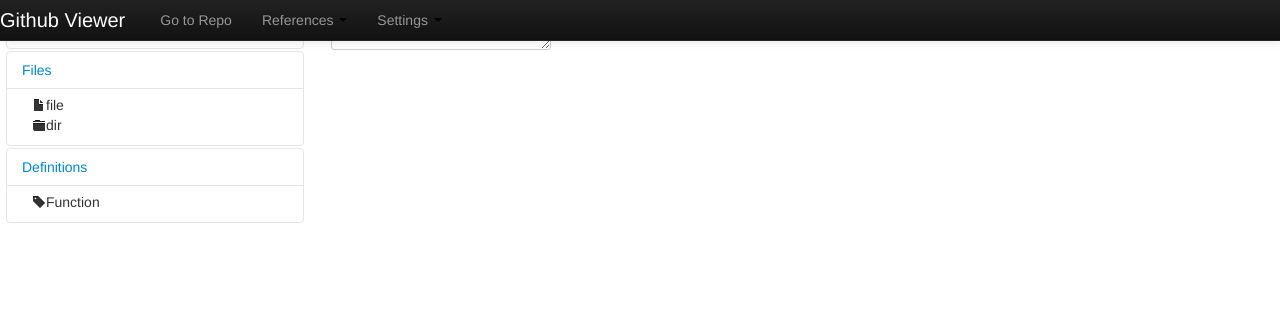
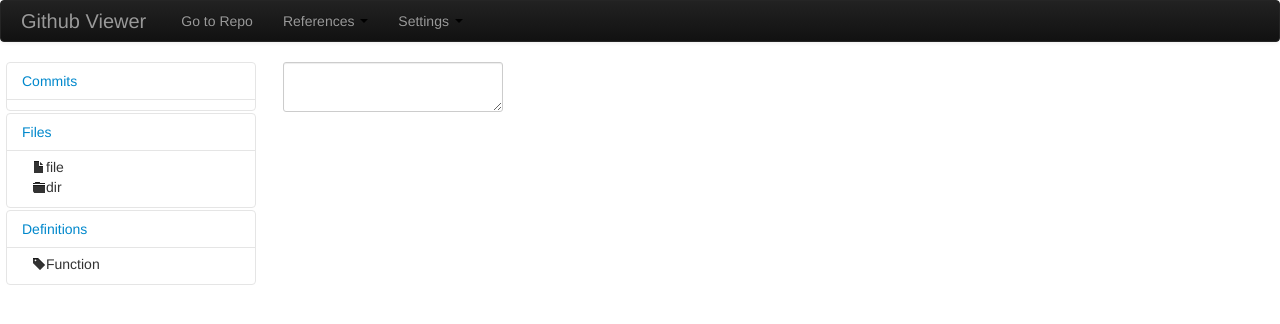
Before and after one commit to sonald/github-viewer, a website with bundled scripts: page index.html in a window 1280 px wide. Built offline with nearby package versions, Linux system fonts and the light colour scheme; files whose address does not match are found by name.

Commit message:
fix css issues and only update tags file js now

```diff
--- a/app.css
+++ b/app.css
@@ -17,23 +17,32 @@ html, body {
     height: 100%;
 }
 
+.row-fluid .sidebar {
+    height: 100%;
+    overflow: auto;
+}
+
 .row-fluid .accordion {
     margin-bottom: 0; /* override bs */
+    max-width: 250px;
 }
 
 .row-fluid .accordion .accordion-inner {
     padding: 0;
 }
 
+.row-fluid .accordion .accordion-group:first-child {
+    overflow: auto;
+    max-height: 20vh;
+}
+
 .row-fluid .accordion .accordion-group {
     overflow: auto;
-    max-height: 44vh;
-    /* height: -webkit-calc((100% - 82px)/2); */
+    max-height: 40vh;
 }
 
 .row-fluid .viewer {
-    /* height: 90vh; */
-    /* height: -webkit-calc(100% - 82px); */
+    height: 100%;
 }
 
 .tree {
@@ -67,10 +76,12 @@ html, body {
 
 .CodeMirror {
     border: 1px solid rgba(213, 171, 206, 0.6);
+    margin: 0 4px;
+    height: 100%;
 }
 
 .CodeMirror-scroll {
-    height: 500px;
+    height: 100%;
     overflow-y: auto;
 }
 
--- a/app.js
+++ b/app.js
@@ -61,8 +61,10 @@ $(function() {
             lineWrapping: true,
             lineNumbers: true,
             onChange: function() {
-                console.log('content updated');
-                updateTags(editor.getValue());
+                if (editor.filename && /\.js$/.test(editor.filename)) {
+                    console.log('update js tags');
+                    updateTags(editor.getValue());
+                }
             }
         });
     CodeMirror.modeURL = 'lib/CodeMirror/mode/%N/%N.js';
@@ -157,8 +159,8 @@ $(function() {
         var $this = $(this);
 
         repo.getBlob($this.data("sha"), function(err, code) {
+            loadMode($this.text().trim());
             editor.setValue( new Buffer(code.content, 'base64').toString('utf8') );
-            loadMode($this.text());
         });
     });
 
--- a/index.html
+++ b/index.html
@@ -46,7 +46,7 @@
         </div>
 
         <!-- head bar menus -->
-        <div class="navbar navbar-inverse navbar-fixed-top">
+        <div class="navbar navbar-inverse">
             <div class="navbar-inner">
                 <a class="brand" href="#"> Github Viewer </a>
 
@@ -77,7 +77,7 @@
         <!-- main area -->
         <div class="mycontainer">
             <div class="row-fluid">
-                <div class="span3 accordion">
+                <div class="span3 accordion sidebar">
 
                     <div class="accordion-group">
                         <div class="accordion-heading">
```
